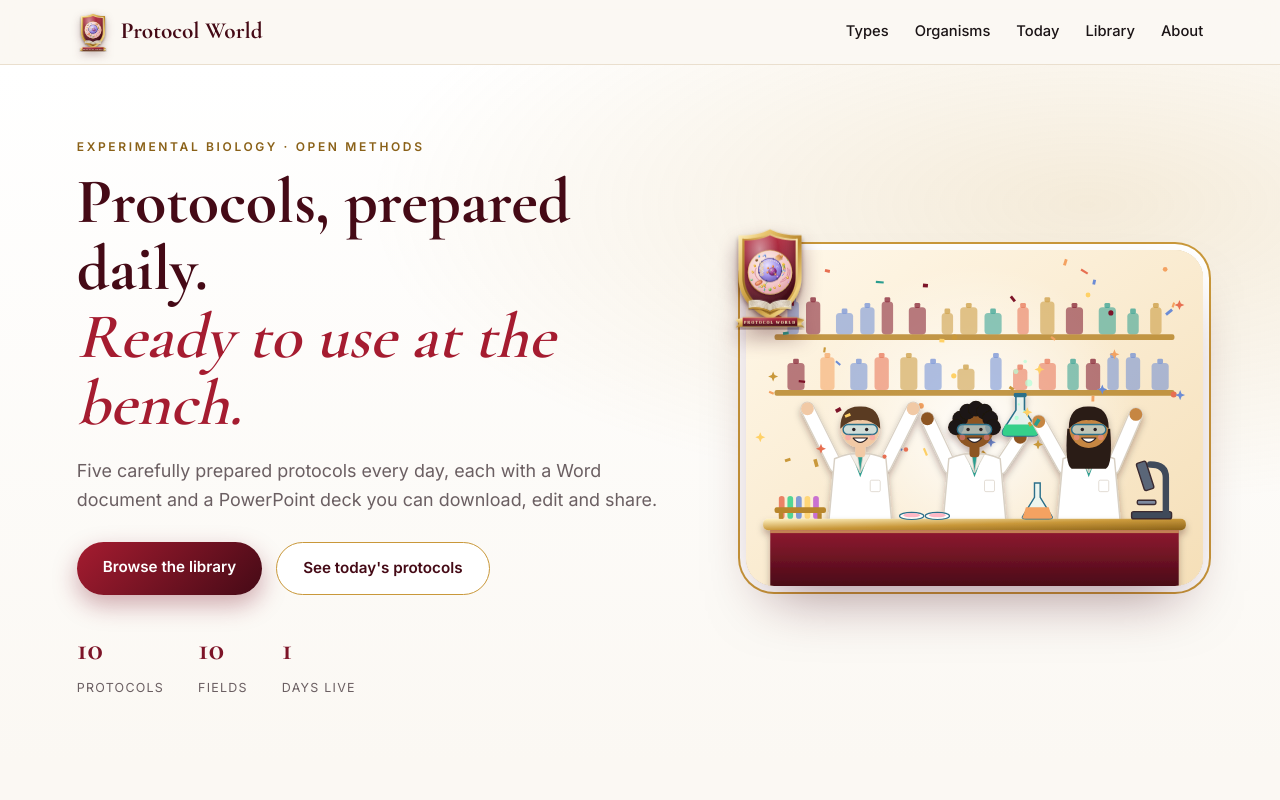
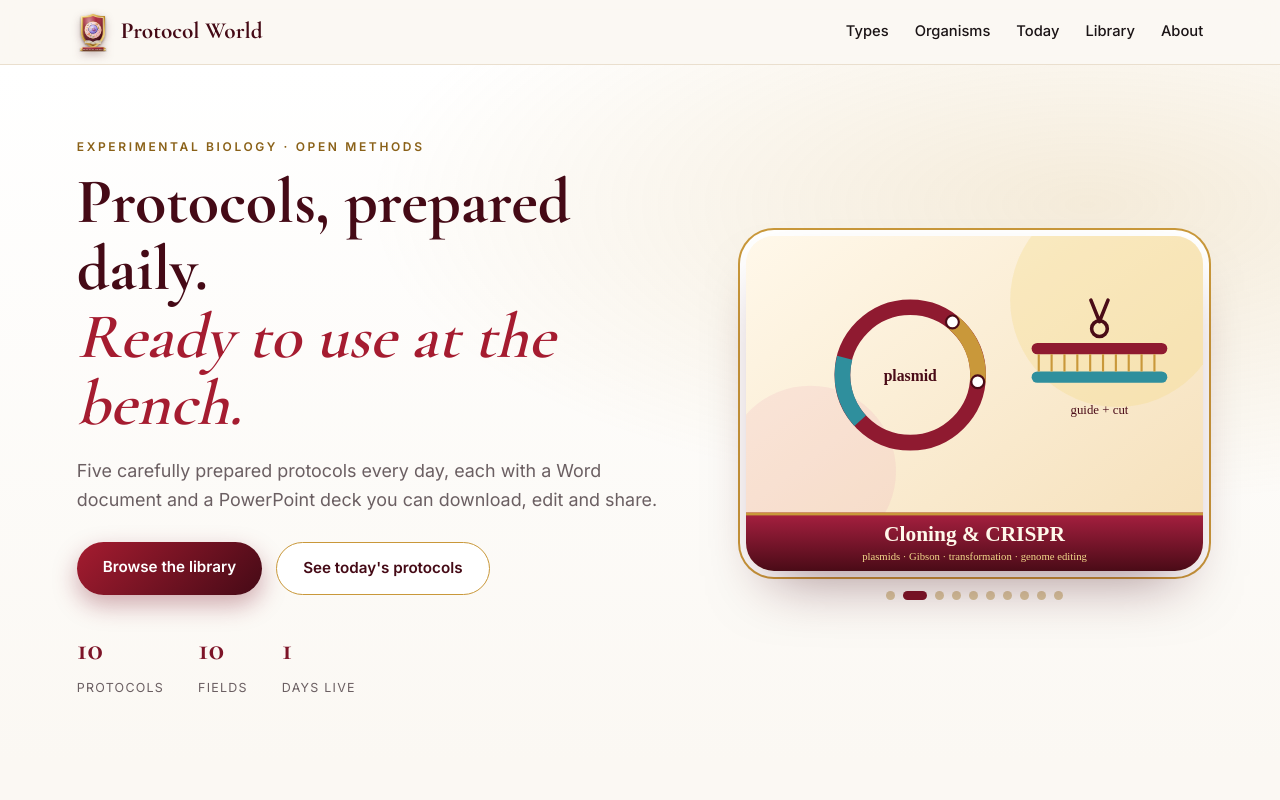
Before and after one commit to ProtocolWorld/ProtocolWorld, a plain HTML site: page index.html in a window 1280 px wide. Shown: the top 800 px of the page. Drawn offline with nearby package versions, Linux system fonts and the light colour scheme.

Commit message:
Replace moving logo with 3-second protocol-type slideshow
Co-Authored-By: Claude Sonnet 5.5 <noreply@anthropic.com>
Claude-Session: https://claude.ai/code/session_0186A1PmaW83ofKHhejzqJmN

```diff
--- a/app.js
+++ b/app.js
@@ -160,3 +160,19 @@ Promise.all([
 ])
   .then(([d, o]) => { ALL = d.protocols || []; ORG = o || {}; render(); })
   .catch(() => { $("todayGrid").innerHTML = "<p class='empty'>Could not load protocols.</p>"; });
+
+// Hero slideshow: a new protocol-type picture every 3 seconds
+(function () {
+  const slides = [...document.querySelectorAll("#slideshow .slide")];
+  const dots = document.getElementById("dots");
+  if (!slides.length || !dots) return;
+  let i = 0, timer;
+  slides.forEach((_, n) => { const d = document.createElement("i"); d.onclick = () => { go(n); restart(); }; dots.appendChild(d); });
+  const go = (n) => {
+    slides[i].classList.remove("on"); dots.children[i].classList.remove("on");
+    i = n; slides[i].classList.add("on"); dots.children[i].classList.add("on");
+  };
+  const restart = () => { clearInterval(timer); timer = setInterval(() => go((i + 1) % slides.length), 3000); };
+  dots.children[0].classList.add("on");
+  restart();
+})();
--- a/index.html
+++ b/index.html
@@ -36,8 +36,19 @@
     <div class="stats" id="stats"></div>
   </div>
   <div class="hero-art">
-    <img class="art" src="assets/lab-celebration.svg" alt="Scientists celebrating a successful experiment in the lab">
-    <img class="badge" src="assets/logo.svg" alt="Protocol World crest">
+    <div class="slideshow" id="slideshow" aria-label="Protocol types slideshow">
+      <img class="slide on" src="assets/slides/molecular-biology.svg" alt="Molecular Biology">
+      <img class="slide" src="assets/slides/cloning-crispr.svg" alt="Cloning and CRISPR" loading="lazy">
+      <img class="slide" src="assets/slides/protein-analysis.svg" alt="Protein Analysis" loading="lazy">
+      <img class="slide" src="assets/slides/imaging-microscopy.svg" alt="Imaging and Microscopy" loading="lazy">
+      <img class="slide" src="assets/slides/cell-culture.svg" alt="Cell Culture" loading="lazy">
+      <img class="slide" src="assets/slides/microbiology.svg" alt="Microbiology" loading="lazy">
+      <img class="slide" src="assets/slides/model-organisms.svg" alt="Model Organisms" loading="lazy">
+      <img class="slide" src="assets/slides/genomics-sequencing.svg" alt="Genomics and Sequencing" loading="lazy">
+      <img class="slide" src="assets/slides/biochemistry.svg" alt="Biochemistry" loading="lazy">
+      <img class="slide" src="assets/slides/immunology.svg" alt="Immunology" loading="lazy">
+    </div>
+    <div class="dots" id="dots"></div>
   </div>
 </section>
 
--- a/style.css
+++ b/style.css
@@ -109,7 +109,12 @@ footer p{margin:0;font-size:.85rem;opacity:.8}
 /* HERO ART */
 .hero-art{position:relative}
 .hero-art .art{width:100%;display:block;border-radius:28px;box-shadow:0 30px 60px -25px rgba(69,10,22,.5),0 0 0 6px #fff,0 0 0 8px var(--gold)}
-.hero-art .badge{position:absolute;left:-18px;top:-22px;width:84px;filter:drop-shadow(0 10px 10px rgba(69,10,22,.4));animation:float 6s ease-in-out infinite}
+.slideshow{position:relative;aspect-ratio:640/470;border-radius:28px;overflow:hidden;box-shadow:0 30px 60px -25px rgba(69,10,22,.5),0 0 0 6px #fff,0 0 0 8px var(--gold);background:#fff8ea}
+.slideshow .slide{position:absolute;inset:0;width:100%;height:100%;object-fit:cover;opacity:0;transition:opacity .8s ease}
+.slideshow .slide.on{opacity:1}
+.dots{display:flex;justify-content:center;gap:8px;margin-top:20px}
+.dots i{width:9px;height:9px;border-radius:50%;background:#d9c7a0;transition:.3s;cursor:pointer}
+.dots i.on{background:var(--crimson);width:24px;border-radius:6px}
 
 /* TYPES */
 .types{display:grid;grid-template-columns:repeat(auto-fill,minmax(210px,1fr));gap:18px}
@@ -121,7 +126,7 @@ footer p{margin:0;font-size:.85rem;opacity:.8}
 .type p{margin:0;font-size:.85rem;color:var(--muted);flex:1}
 .type .count{margin-top:8px;font-size:.75rem;font-weight:600;letter-spacing:.08em;text-transform:uppercase;color:var(--crimson)}
 .type.empty-type .count{color:#a59a8d}
-@media(max-width:820px){.hero-art .badge{width:64px;left:-6px;top:-18px}}
+
 
 .more-wrap{text-align:center;margin-top:28px}.more-wrap .btn{cursor:pointer;font:inherit;font-weight:600}
 
```
Also changed, not shown: assets/slides/biochemistry.svg (added), assets/slides/cell-culture.svg (added), assets/slides/cloning-crispr.svg (added), assets/slides/genomics-sequencing.svg (added), assets/slides/imaging-microscopy.svg (added), assets/slides/immunology.svg (added), assets/slides/microbiology.svg (added), assets/slides/model-organisms.svg (added), assets/slides/molecular-biology.svg (added), assets/slides/protein-analysis.svg (added).
